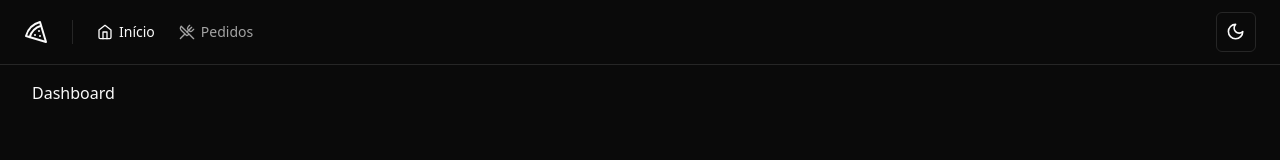
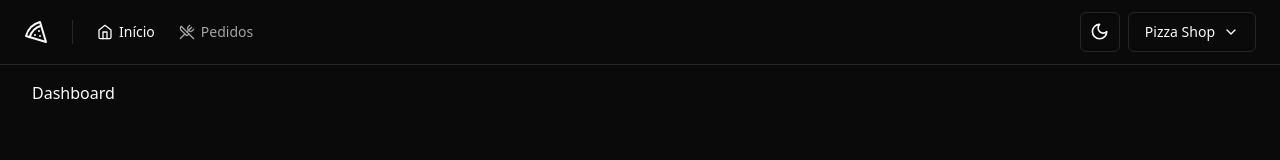
Before and after one commit to victorlucass/pizzashop-web, a React (Vite) app: page / in a window 1280 px wide. Shown: the top 160 px of the page. Built offline with nearby package versions, Linux system fonts and the light colour scheme.

Commit message:
feat: create dropdown menu

```diff
--- /dev/null
+++ b/src/components/account-menu.tsx
@@ -0,0 +1,42 @@
+import { Building, ChevronDown, LogOut } from 'lucide-react'
+
+import { Button } from './ui/button'
+import {
+  DropdownMenu,
+  DropdownMenuContent,
+  DropdownMenuItem,
+  DropdownMenuLabel,
+  DropdownMenuSeparator,
+  DropdownMenuTrigger,
+} from './ui/dropdown-menu'
+
+export function AccountMenu() {
+  return (
+    <DropdownMenu>
+      <DropdownMenuTrigger asChild>
+        <Button
+          variant="outline"
+          className="flex select-none items-center gap-2"
+        >
+          Pizza Shop
+          <ChevronDown className="h-4 w-4" />
+        </Button>
+      </DropdownMenuTrigger>
+      <DropdownMenuContent align="end" className="w-56">
+        <DropdownMenuLabel className="flex flex-col">
+          <span>Victor Lucas</span>
+          <span>victorlucas.ao@gmail.com</span>
+        </DropdownMenuLabel>
+        <DropdownMenuSeparator />
+        <DropdownMenuItem>
+          <Building className="sh-4 mr-2 w-4" />
+          <span>Perfil da loja</span>
+        </DropdownMenuItem>
+        <DropdownMenuItem className="text-rose-500 dark:text-rose-400">
+          <LogOut className="mr-2 h-4 w-4" />
+          <span>Sair</span>
+        </DropdownMenuItem>
+      </DropdownMenuContent>
+    </DropdownMenu>
+  )
+}
--- a/src/components/header.tsx
+++ b/src/components/header.tsx
@@ -1,5 +1,6 @@
 import { Home, Pizza, UtensilsCrossed } from 'lucide-react'
 
+import { AccountMenu } from './account-menu'
 import { NavLink } from './nav-link'
 import { ThemeToggle } from './theme/theme-toggle'
 import { Separator } from './ui/separator'
@@ -23,6 +24,7 @@ export function HeaderApp() {
 
         <div className="ml-auto flex items-center gap-2">
           <ThemeToggle />
+          <AccountMenu />
         </div>
       </div>
     </div>
```
